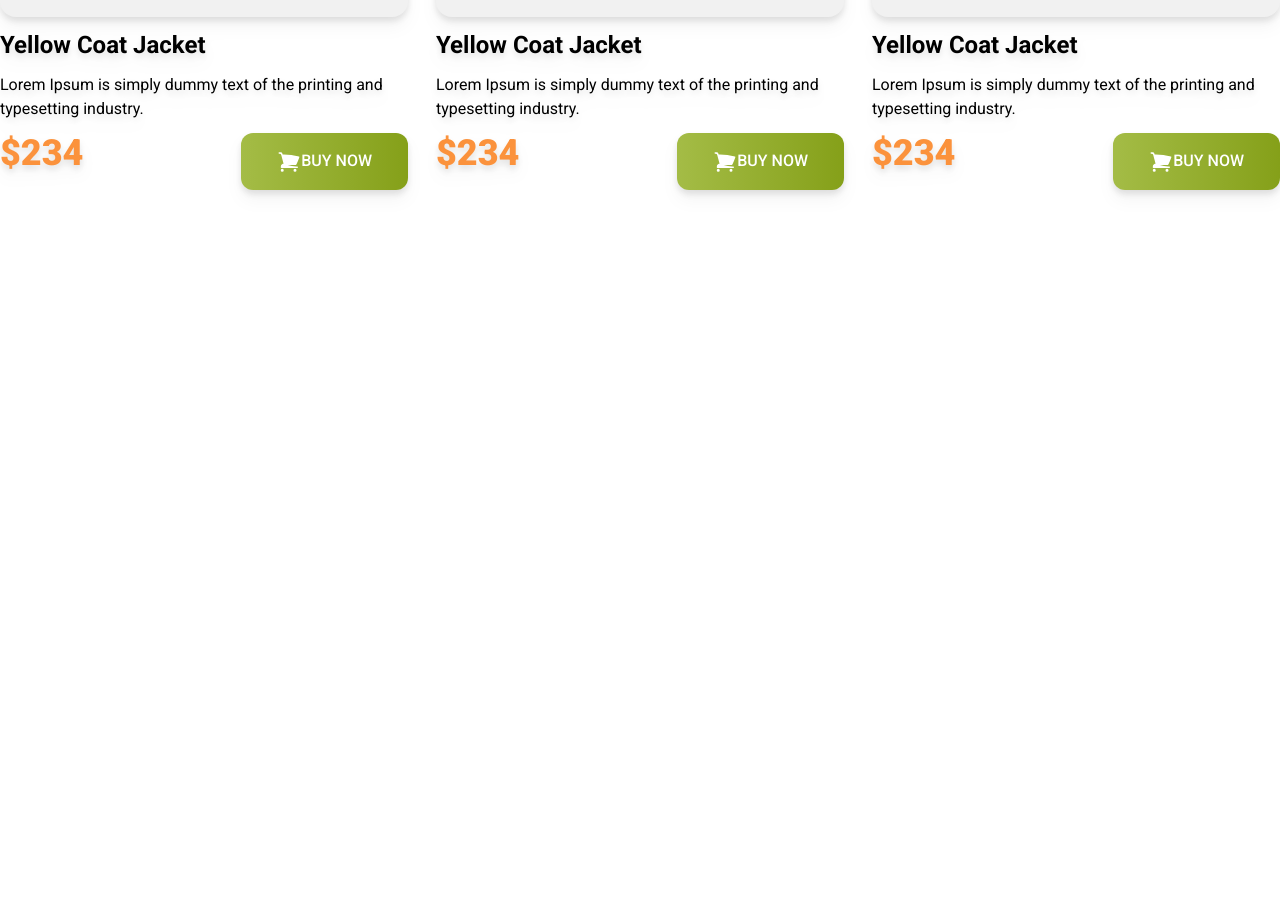
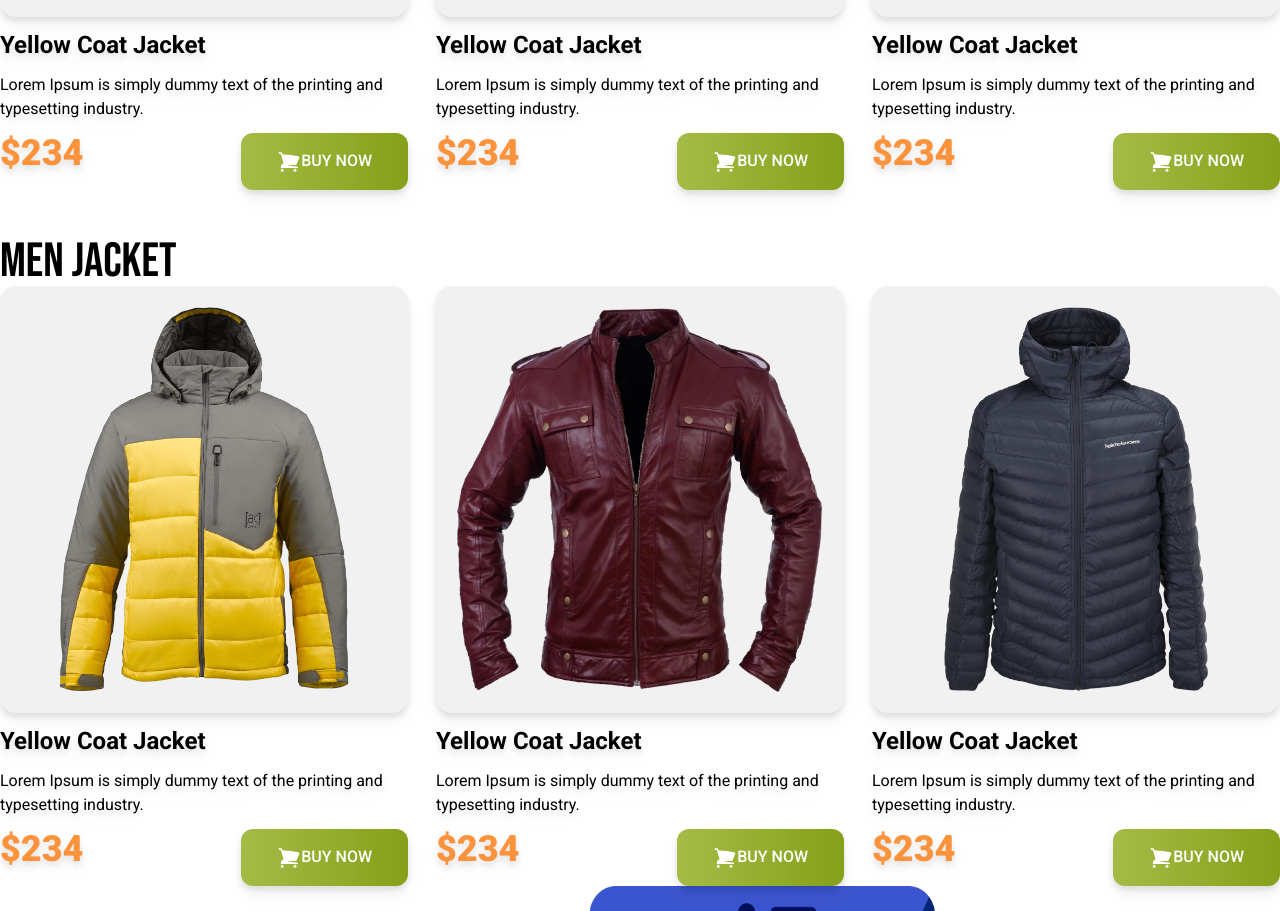
Before and after one commit to PuspitaSingha07/penguin-fashion-with-tailwind, a plain HTML site: page index.html in a window 1280 px wide. Shown: the part 1209-2120 px from the top of the page. Before the commit the page ends 1447 px from the top, so only its background shows below. Drawn offline with nearby package versions, Linux system fonts and the light colour scheme.

Commit message:
mens section done

```diff
--- a/index.html
+++ b/index.html
@@ -115,6 +115,77 @@
                 </div>
             </div>
         </section>
+        <!-- mens jacket section -->
+        <section>
+            <h3 class="text-5xl font-bebas">Men Jacket</h3>
+            <!-- jacket container -->
+            <div class="font-roboto grid grid-col-1 md:grid-cols-2 lg:grid-cols-3 gap-7" >
+                <!-- jacket 1 -->
+                <div class="space-y-3 drop-shadow-lg" >
+                    <div class="bg-[#F1F1F1;] p-5 rounded-2xl">
+                        <img src="images/jacket-4.png" alt="">
+                    </div>
+                    <h3 class="text-2xl font-bold">Yellow Coat Jacket </h3>
+                    <p>Lorem Ipsum is simply dummy text of the
+                        printing and typesetting industry.</p>
+                        <div class="flex justify-between">
+                             <h3 class="text-4xl font-black text-orange-400">$234</h3>
+                             <button class="py-4 px-9 bg-gradient-to-r from-[#A4BC46] to-[#85A019] rounded-xl font-medium text-white">
+                                <svg xmlns="http://www.w3.org/2000/svg" fill="white" viewBox="0 0 24 24" stroke-width="1.5" stroke="currentColor" class="w-6 h-6 inline">
+                                    <path stroke-linecap="round" stroke-linejoin="round" d="M2.25 3h1.386c.51 0 .955.343 1.087.835l.383 1.437M7.5 14.25a3 3 0 00-3 3h15.75m-12.75-3h11.218c1.121-2.3 2.1-4.684 2.924-7.138a60.114 60.114 0 00-16.536-1.84M7.5 14.25L5.106 5.272M6 20.25a.75.75 0 11-1.5 0 .75.75 0 011.5 0zm12.75 0a.75.75 0 11-1.5 0 .75.75 0 011.5 0z" />
+                                  </svg>BUY NOW
+                            </button>
+
+                        </div>
+                </div>
+                <!-- jacket 2 -->
+                <div class="space-y-3 drop-shadow-lg" >
+                    <div class="bg-[#F1F1F1;] p-5 rounded-2xl">
+                        <img src="images/jacket-5.png" alt="">
+                    </div>
+                    <h3 class="text-2xl font-bold">Yellow Coat Jacket </h3>
+                    <p>Lorem Ipsum is simply dummy text of the
+                        printing and typesetting industry.</p>
+                        <div class="flex justify-between">
+                             <h3 class="text-4xl font-black text-orange-400">$234</h3>
+                             <button class="py-4 px-9 bg-gradient-to-r from-[#A4BC46] to-[#85A019] rounded-xl font-medium text-white">
+                                <svg xmlns="http://www.w3.org/2000/svg" fill="white" viewBox="0 0 24 24" stroke-width="1.5" stroke="currentColor" class="w-6 h-6 inline">
+                                    <path stroke-linecap="round" stroke-linejoin="round" d="M2.25 3h1.386c.51 0 .955.343 1.087.835l.383 1.437M7.5 14.25a3 3 0 00-3 3h15.75m-12.75-3h11.218c1.121-2.3 2.1-4.684 2.924-7.138a60.114 60.114 0 00-16.536-1.84M7.5 14.25L5.106 5.272M6 20.25a.75.75 0 11-1.5 0 .75.75 0 011.5 0zm12.75 0a.75.75 0 11-1.5 0 .75.75 0 011.5 0z" />
+                                  </svg>BUY NOW
+                            </button>
+
+                        </div>
+                </div>
+                <!-- jacket 3-->
+                <div class="space-y-3 drop-shadow-lg" >
+                    <div class="bg-[#F1F1F1;] p-5 rounded-2xl">
+                        <img src="images/jacket-6.png" alt="">
+                    </div>
+                    <h3 class="text-2xl font-bold">Yellow Coat Jacket </h3>
+                    <p>Lorem Ipsum is simply dummy text of the
+                        printing and typesetting industry.</p>
+                        <div class="flex justify-between">
+                             <h3 class="text-4xl font-black text-orange-400">$234</h3>
+                             <button class="py-4 px-9 bg-gradient-to-r from-[#A4BC46] to-[#85A019] rounded-xl font-medium text-white">
+                                <svg xmlns="http://www.w3.org/2000/svg" fill="white" viewBox="0 0 24 24" stroke-width="1.5" stroke="currentColor" class="w-6 h-6 inline">
+                                    <path stroke-linecap="round" stroke-linejoin="round" d="M2.25 3h1.386c.51 0 .955.343 1.087.835l.383 1.437M7.5 14.25a3 3 0 00-3 3h15.75m-12.75-3h11.218c1.121-2.3 2.1-4.684 2.924-7.138a60.114 60.114 0 00-16.536-1.84M7.5 14.25L5.106 5.272M6 20.25a.75.75 0 11-1.5 0 .75.75 0 011.5 0zm12.75 0a.75.75 0 11-1.5 0 .75.75 0 011.5 0z" />
+                                  </svg>BUY NOW
+                            </button>
+
+                        </div>
+                </div>
+            </div>
+
+        </section>
+
+        <section>
+            <div>
+
+            </div>
+            <div>
+                <img src="images/shopping.png" alt="">
+            </div>
+        </section>
 
     </main>
     <footer>
```
